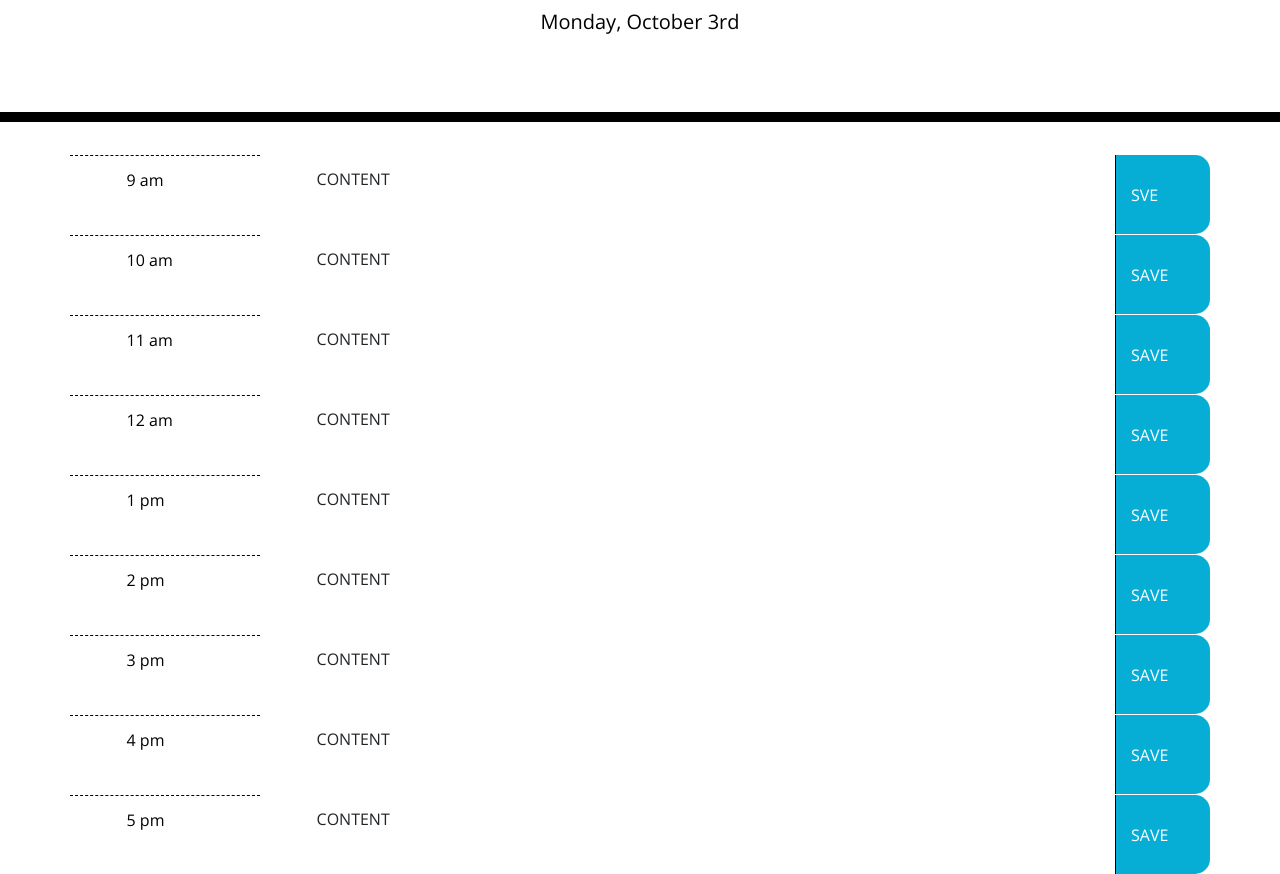
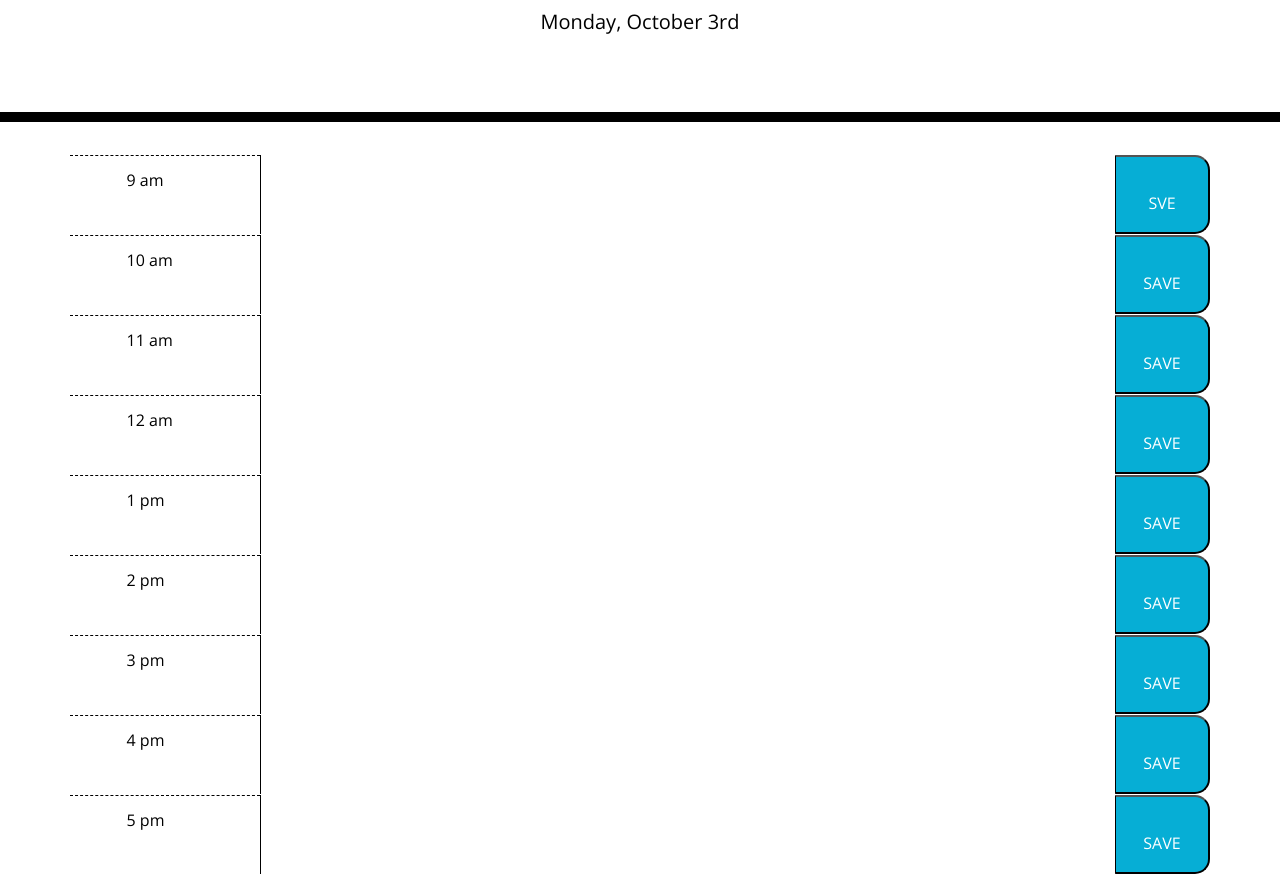
Before and after one commit to Kokkonut/Work-Day-Scheduler, a plain HTML site: page index.html in a window 1280 px wide. Shown: the part 182-1056 px from the top of the page. Drawn offline with nearby package versions, Linux system fonts and the light colour scheme.

Commit message:
Refactored HTML

```diff
--- a/index.html
+++ b/index.html
@@ -37,108 +37,108 @@
         <div class="col-2 hour">
           9 am
         </div>
-        <div class="col-9">
-          CONTENT
-        </div>
-        <div class="col-1 saveBtn">
+        <textarea class="col-9">
+
+        </textarea>
+        <button class="col-1 saveBtn">
           SVE
-        </div>
+        </button>
       </div>
 <!-- 10am -->
       <div class="row">
         <div class="col-2 hour">
           10 am
         </div>
-        <div class="col-9">
-          CONTENT
-        </div>
-        <div class="col-1 saveBtn">
+        <textarea class="col-9">
+
+        </textarea>
+        <button class="col-1 saveBtn">
           SAVE
-        </div>
+        </button>
       </div>
 <!-- 11am -->
       <div class="row">
         <div class="col-2 hour">
           11 am
         </div>
-        <div class="col-9">
-          CONTENT
-        </div>
-        <div class="col-1 saveBtn">
+        <textarea class="col-9">
+
+        </textarea>
+        <button class="col-1 saveBtn">
           SAVE
-        </div>
+        </button>
       </div>
 <!-- 12am -->
       <div class="row">
         <div class="col-2 hour">
           12 am
         </div>
-        <div class="col-9">
-          CONTENT
-        </div>
-        <div class="col-1 saveBtn">
+        <textarea class="col-9">
+
+        </textarea>
+        <button class="col-1 saveBtn">
           SAVE
-        </div>
+        </button>
       </div>
 <!-- 1pm -->
       <div class="row">
         <div class="col-2 hour">
           1 pm
         </div>
-        <div class="col-9">
-          CONTENT
-        </div>
-        <div class="col-1 saveBtn">
+        <textarea class="col-9">
+
+        </textarea>
+        <button class="col-1 saveBtn">
           SAVE
-        </div>
+        </button>
       </div>
 <!-- 2pm -->
       <div class="row">
         <div class="col-2 hour">
           2 pm
         </div>
-        <div class="col-9">
-          CONTENT
-        </div>
-        <div class="col-1 saveBtn">
+        <textarea class="col-9">
+
+        </textarea>
+        <button class="col-1 saveBtn">
           SAVE
-        </div>
+        </button>
       </div>
 <!-- 3pm -->
       <div class="row">
         <div class="col-2 hour">
           3 pm
         </div>
-        <div class="col-9">
-          CONTENT
-        </div>
-        <div class="col-1 saveBtn">
+        <textarea class="col-9">
+
+        </textarea>
+        <button class="col-1 saveBtn">
           SAVE
-        </div>
+        </button>
       </div>
 <!-- 4pm -->
       <div class="row">
         <div class="col-2 hour">
           4 pm
         </div>
-        <div class="col-9">
-          CONTENT
-        </div>
-        <div class="col-1 saveBtn">
+        <textarea class="col-9">
+
+        </textarea>
+        <button class="col-1 saveBtn">
           SAVE
-        </div>
+        </button>
       </div>
 <!-- 5pm -->
       <div class="row">
         <div class="col-2 hour">
           5 pm
         </div>
-        <div class="col-9">
-          CONTENT
-        </div>
-        <div class="col-1 saveBtn">
+        <textarea class="col-9">
+
+        </textarea>
+        <button class="col-1 saveBtn">
           SAVE
-        </div>
+        </button>
       </div>
 
     </div>
```
